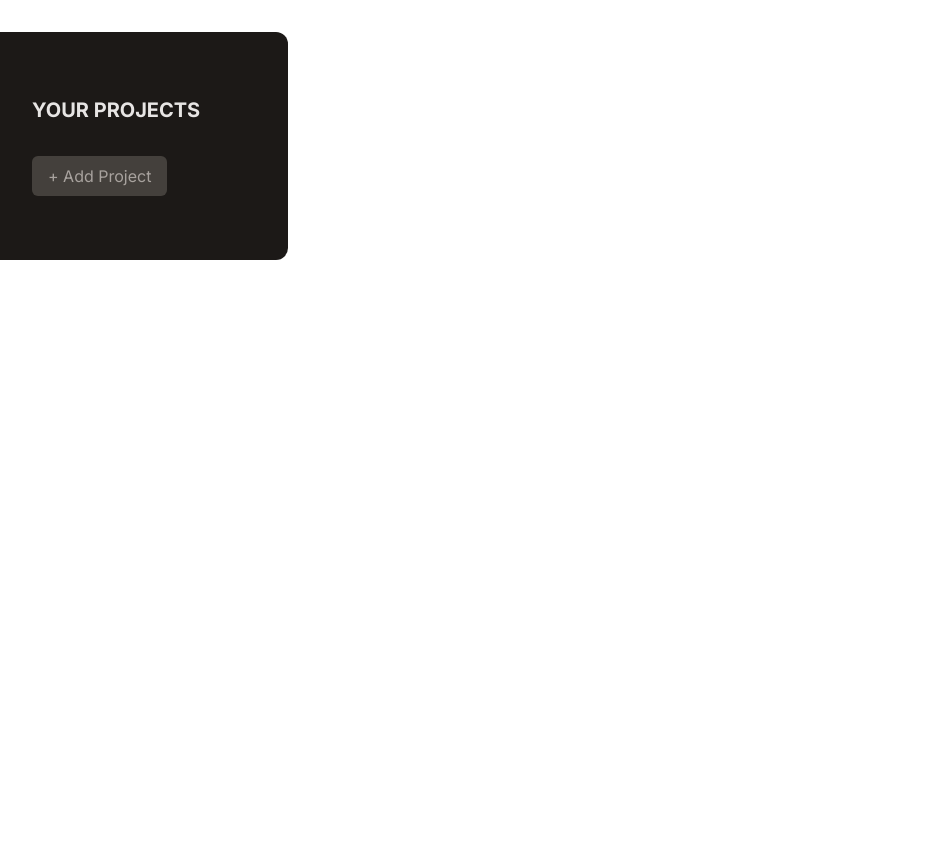
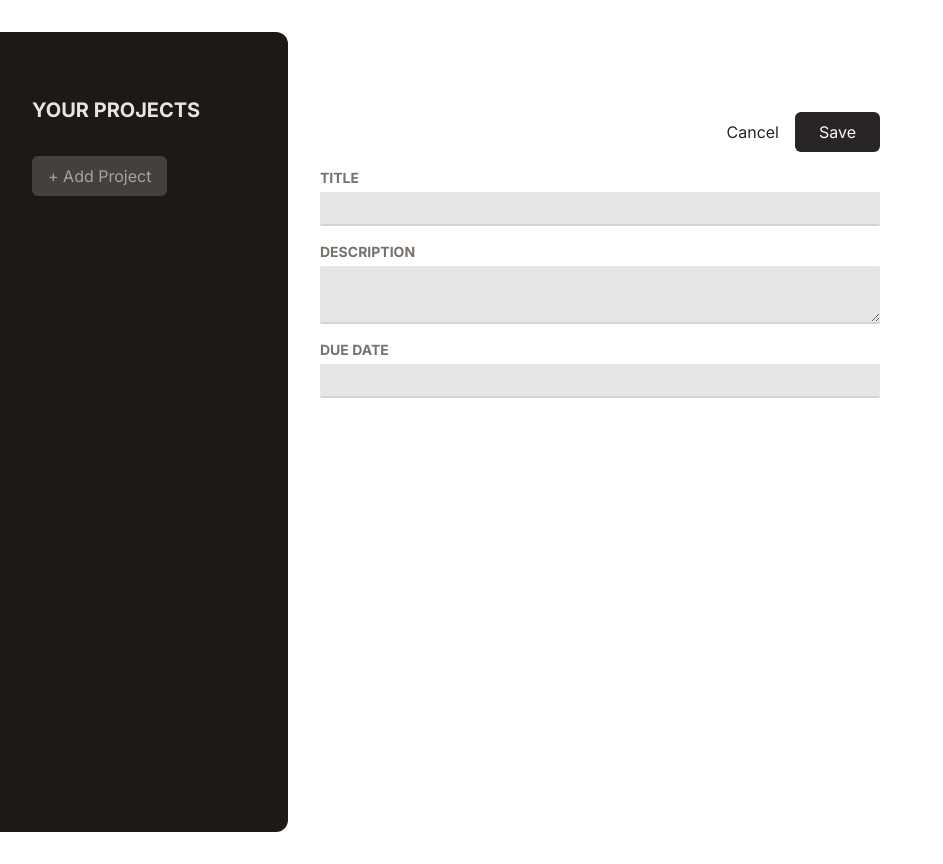
Before and after one commit to Hmalhotra004/project-manager, a Next.js app: page / in a window 1280 px wide. Shown: the whole page, without its empty margins (0-943 px from the left). Built offline with nearby package versions, Linux system fonts and the light colour scheme.

Commit message:
New Project Screen

```diff
--- a/src/app/page.tsx
+++ b/src/app/page.tsx
@@ -1,9 +1,11 @@
+import NewProject from "@/components/NewProject";
 import ProjectsSidebar from "@/components/ProjectsSidebar";
 
 const Home = () => {
   return (
-    <main className="h-screen my-8">
+    <main className="h-screen my-8 flex gap-8">
       <ProjectsSidebar />
+      <NewProject />
     </main>
   );
 };
--- /dev/null
+++ b/src/components/Input.tsx
@@ -0,0 +1,28 @@
+type Props = {
+  textArea: boolean;
+  label: string;
+};
+
+const Input = ({ label, textArea, ...props }: Props) => {
+  const cssClass = `w-full p-1 border-b-2 rounded-sm
+                    border-stone-300 bg-stone-200 text-stone-600
+                    focus:outline-none focus:border-stone-600`;
+  return (
+    <p className="flex flex-col gap-1 my-4">
+      <label className="text-sm font-bold uppercase text-stone-500">{label}</label>
+      {textArea ? (
+        <textarea
+          className={cssClass}
+          {...props}
+        />
+      ) : (
+        <input
+          className={cssClass}
+          {...props}
+        />
+      )}
+    </p>
+  );
+};
+
+export default Input;
--- /dev/null
+++ b/src/components/NewProject.tsx
@@ -0,0 +1,32 @@
+import Input from "./Input";
+
+const NewProject = () => {
+  return (
+    <div className="w-[35rem] mt-16">
+      <menu className="flex items-center justify-end gap-4 my-4">
+        <li>
+          <button className="text-stone-800 hover:text-stone-950 transition-colors">Cancel</button>
+        </li>
+        <li>
+          <button className="px-6 py-2 rounded-md bg-stone-800 text-stone-50 hover:bg-stone-950 transition-colors ">Save</button>
+        </li>
+      </menu>
+      <form>
+        <Input
+          textArea={false}
+          label="Title"
+        />
+        <Input
+          textArea={true}
+          label="Description"
+        />
+        <Input
+          textArea={false}
+          label="Due Date"
+        />
+      </form>
+    </div>
+  );
+};
+
+export default NewProject;
```
